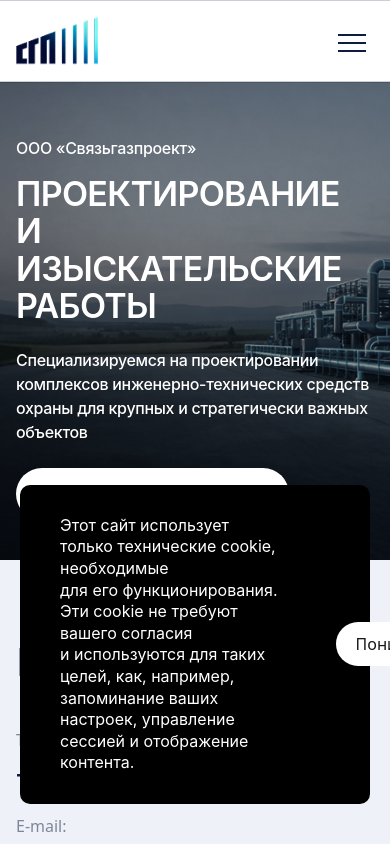
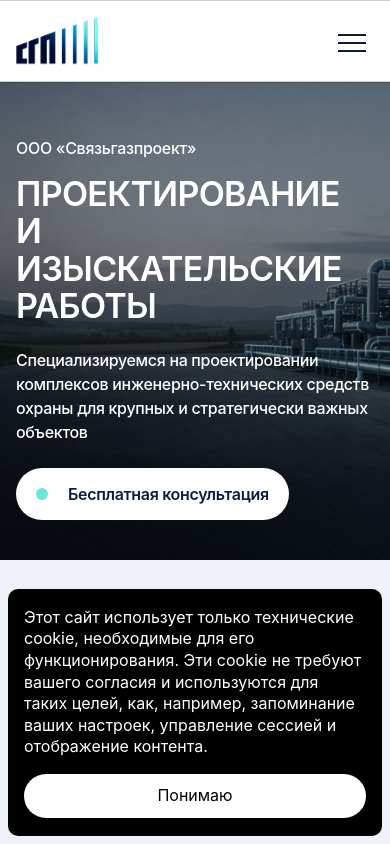
Before and after one commit to mihascor/sgp-site, a Next.js app: page / in a window 390 px wide. Shown: the top 844 px of the page. Built offline with nearby package versions, Linux system fonts and the light colour scheme.

Commit message:
Плашка куки_2

```diff
--- a/components/shared/cookie-banner/cookie-banner.module.css
+++ b/components/shared/cookie-banner/cookie-banner.module.css
@@ -1,41 +1,132 @@
 .wrapper {
     position: fixed;
-    bottom: 40px;
     left: 50%;
+    bottom: 32px;
     transform: translateX(-50%);
 
+    width: min(1160px, calc(100% - 32px));
     display: flex;
+    align-items: center;
     justify-content: space-between;
-    align-items: center;
+    gap: 32px;
 
     padding: 30px 40px;
-    gap: 58px;
-
-    width: 1160px;
-    max-width: calc(100% - 40px);
-
-    background: #000;
+    background: #000000;
     border-radius: 10px;
-
+    box-sizing: border-box;
     z-index: 1000;
   }
 
   .text {
-    max-width: 920px;
+    margin: 0;
+    flex: 1;
+    min-width: 0;
 
-    font-family: 'Inter';
+    font-family: 'Inter', sans-serif;
+    font-style: normal;
+    font-weight: 400;
     font-size: 16px;
     line-height: 135%;
-    color: #fff;
+    color: #ffffff;
   }
 
   .button {
+    flex-shrink: 0;
+
+    display: inline-flex;
+    align-items: center;
+    justify-content: center;
+
+    min-width: 114px;
+    min-height: 42px;
     padding: 10px 20px;
 
-    background: #fff;
+    border: none;
     border-radius: 100px;
-    border: none;
+    background: #ffffff;
 
+    font-family: 'Inter', sans-serif;
+    font-style: normal;
+    font-weight: 400;
     font-size: 16px;
+    line-height: 135%;
+    color: #000000;
+
     cursor: pointer;
+    transition: opacity 0.2s ease;
   }
+
+  .button:hover {
+    opacity: 0.9;
+  }
+
+  .button:active {
+    opacity: 0.8;
+  }
+
+  @media (max-width: 1024px) {
+    .wrapper {
+      width: calc(100% - 24px);
+      padding: 24px;
+      gap: 24px;
+      bottom: 24px;
+    }
+
+    .text {
+      font-size: 15px;
+    }
+  }
+
+  @media (max-width: 768px) {
+    .wrapper {
+      width: calc(100% - 24px);
+      left: 12px;
+      right: 12px;
+      bottom: 16px;
+      transform: none;
+
+      flex-direction: column;
+      align-items: stretch;
+      justify-content: flex-start;
+      gap: 20px;
+
+      padding: 20px;
+      border-radius: 10px;
+    }
+
+    .text {
+      font-size: 16px;
+      line-height: 135%;
+    }
+
+    .button {
+      width: 100%;
+      min-width: 0;
+      min-height: 46px;
+    }
+  }
+
+  @media (max-width: 480px) {
+    .wrapper {
+      width: calc(100% - 16px);
+      left: 8px;
+      right: 8px;
+      bottom: 8px;
+
+      padding: 18px 16px;
+      gap: 16px;
+      border-radius: 10px;
+    }
+
+    .text {
+      font-size: 16px;
+      line-height: 135%;
+    }
+
+    .button {
+      width: 100%;
+      min-height: 44px;
+      padding: 10px 16px;
+      font-size: 16px;
+    }
+  }
--- a/components/shared/cookie-banner/cookie-banner.tsx
+++ b/components/shared/cookie-banner/cookie-banner.tsx
@@ -23,7 +23,10 @@
     return (
         <div className={styles.wrapper}>
             <p className={styles.text}>
-                Этот сайт использует только технические cookie, необходимые для его функционирования. Эти cookie не требуют вашего согласия и используются для таких целей, как, например, запоминание ваших настроек, управление сессией и отображение контента.
+                Этот сайт использует только технические cookie, необходимые для его
+                функционирования. Эти cookie не требуют вашего согласия и используются
+                для таких целей, как, например, запоминание ваших настроек, управление
+                сессией и отображение контента.
             </p>
 
             <button className={styles.button} onClick={handleAccept}>
```
